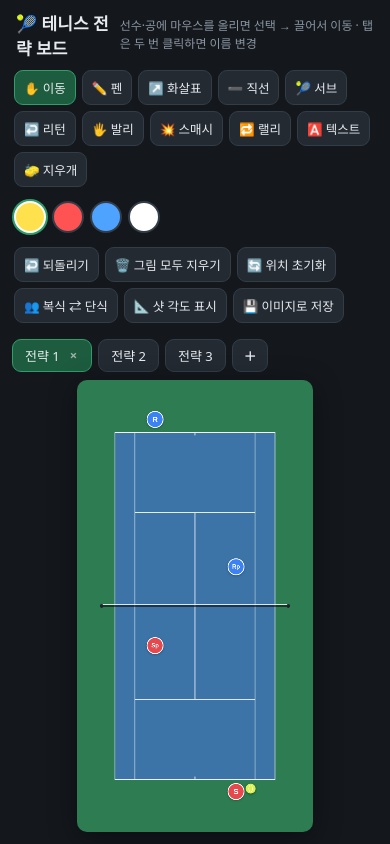
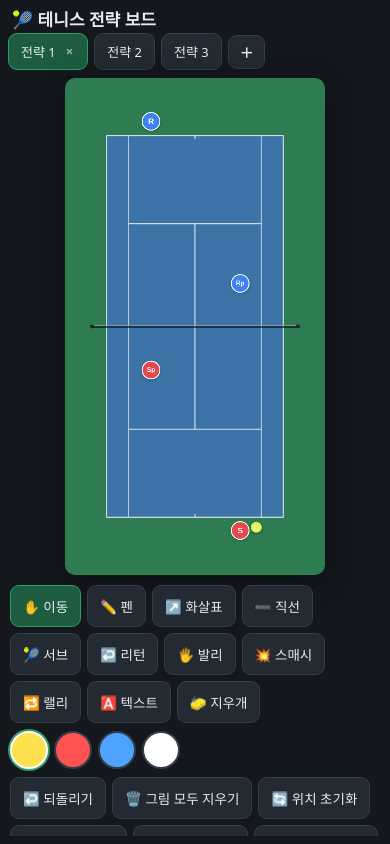
Before and after one commit to TENNISALL/tennis-board, a plain HTML site: page index.html in a window 390 px wide. Drawn offline with Linux system fonts and the light colour scheme.

Commit message:
모바일 화면 개선: 보드 상단 배치, 터치 조작 판정 확대
Co-Authored-By: Claude Fable 5 <noreply@anthropic.com>

```diff
--- a/index.html
+++ b/index.html
@@ -110,18 +110,28 @@
     box-shadow: 0 6px 28px rgba(0,0,0,.45);
     touch-action: none;
   }
-  /* 좁은 화면(휴대폰)에서는 툴바를 위로 */
+  /* 좁은 화면(휴대폰): 보드를 상단에 크게, 도구는 아래로 */
   @media (max-width: 640px) {
-    #app { flex-direction: column; }
+    header { padding: 6px 12px 2px; }
+    header span { display: none; }
+    #app { flex-direction: column; gap: 8px; padding: 0 8px 8px; }
+    #boardArea { order: 1; }
     #toolbar {
+      order: 2;
       flex: 0 0 auto;
+      max-height: 30vh;
+      overflow-y: auto;
       flex-direction: row;
       flex-wrap: wrap;
       align-items: center;
+      gap: 8px;
+      padding: 2px;
     }
-    .group { flex-direction: row; flex-wrap: wrap; }
+    .group { flex-direction: row; flex-wrap: wrap; gap: 6px; }
     .group-label { display: none; }
-    button { padding: 7px 9px; font-size: 12.5px; }
+    button { padding: 10px 12px; font-size: 13.5px; }
+    .swatch { width: 38px; height: 38px; }
+    .tab { padding: 8px 12px; }
   }
 </style>
 </head>
@@ -207,6 +217,11 @@
   var hoverEnd = null;
   var erasing = false;
   var showAngle = false;
+
+  // 터치 기기: 판정 범위를 넉넉하게
+  var COARSE = window.matchMedia && window.matchMedia("(pointer: coarse)").matches;
+  var MARKER_SLACK = COARSE ? 16 : 10;
+  var END_R = COARSE ? 19 : 13;
 
   var PLAYER_R = 0.55 * S;
   var BALL_R = 0.34 * S;
@@ -451,6 +466,16 @@
         ctx.textBaseline = "middle";
         ctx.fillText(lbl, cx, cy + 1);
       }
+      // 터치 기기: 끝점 위치를 항상 표시 (잡아서 끌면 수정)
+      if (COARSE && tool !== "eraser") {
+        ["from", "to"].forEach(function (end) {
+          var q = s[end];
+          ctx.beginPath();
+          ctx.arc(q.x, q.y, 5.5, 0, Math.PI * 2);
+          ctx.fillStyle = "rgba(46,255,158,.65)";
+          ctx.fill();
+        });
+      }
     }
   }
 
@@ -664,7 +689,7 @@
       var m = markers[i];
       if (!m.on) continue;
       var dx = p.x - m.x, dy = p.y - m.y;
-      if (dx * dx + dy * dy <= (m.r + 10) * (m.r + 10)) return m;
+      if (dx * dx + dy * dy <= (m.r + MARKER_SLACK) * (m.r + MARKER_SLACK)) return m;
     }
     return null;
   }
@@ -702,7 +727,7 @@
 
   // 화살표/직선류 선의 끝점 찾기 (끝점만 드래그해서 수정)
   function endpointAt(p) {
-    var TH2 = 13 * 13;
+    var TH2 = END_R * END_R;
     for (var i = strokes.length - 1; i >= 0; i--) {
       var s = strokes[i];
       if (s.tool === "pen" || s.tool === "text") continue;
```
